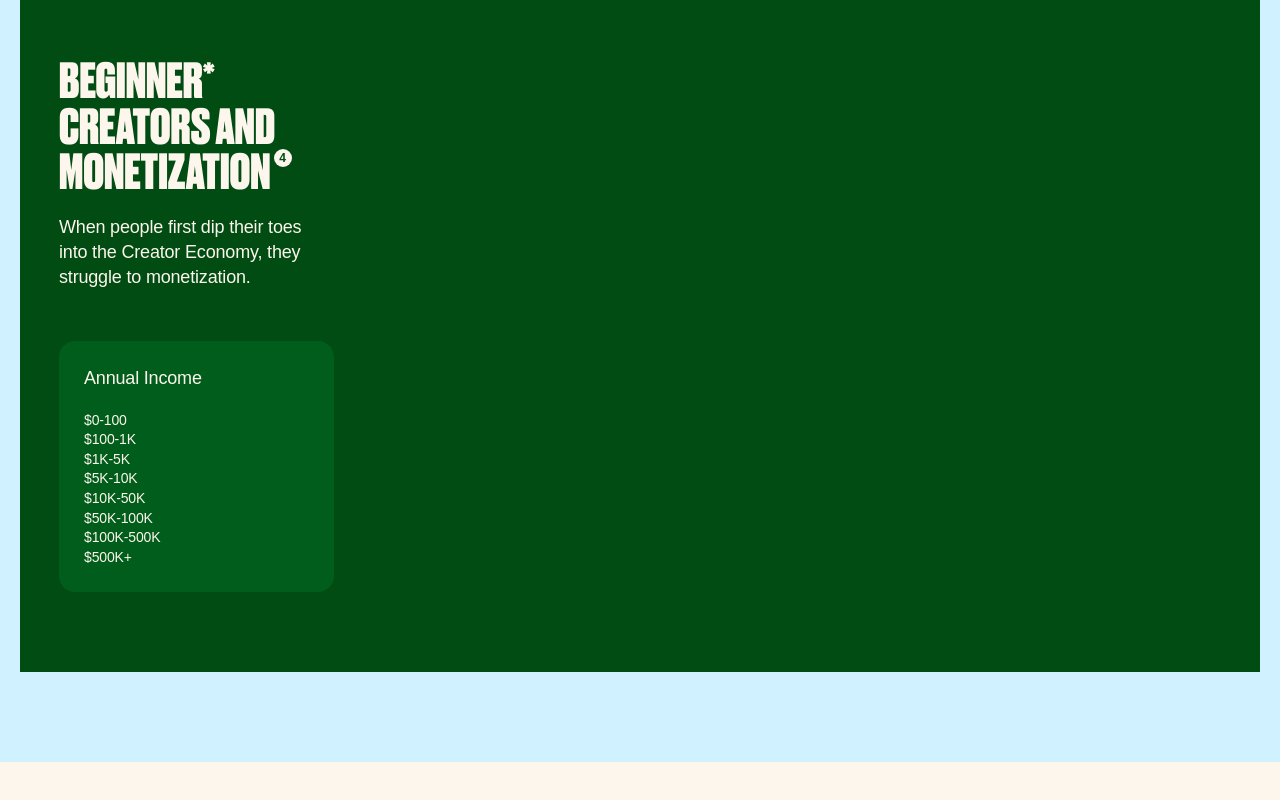
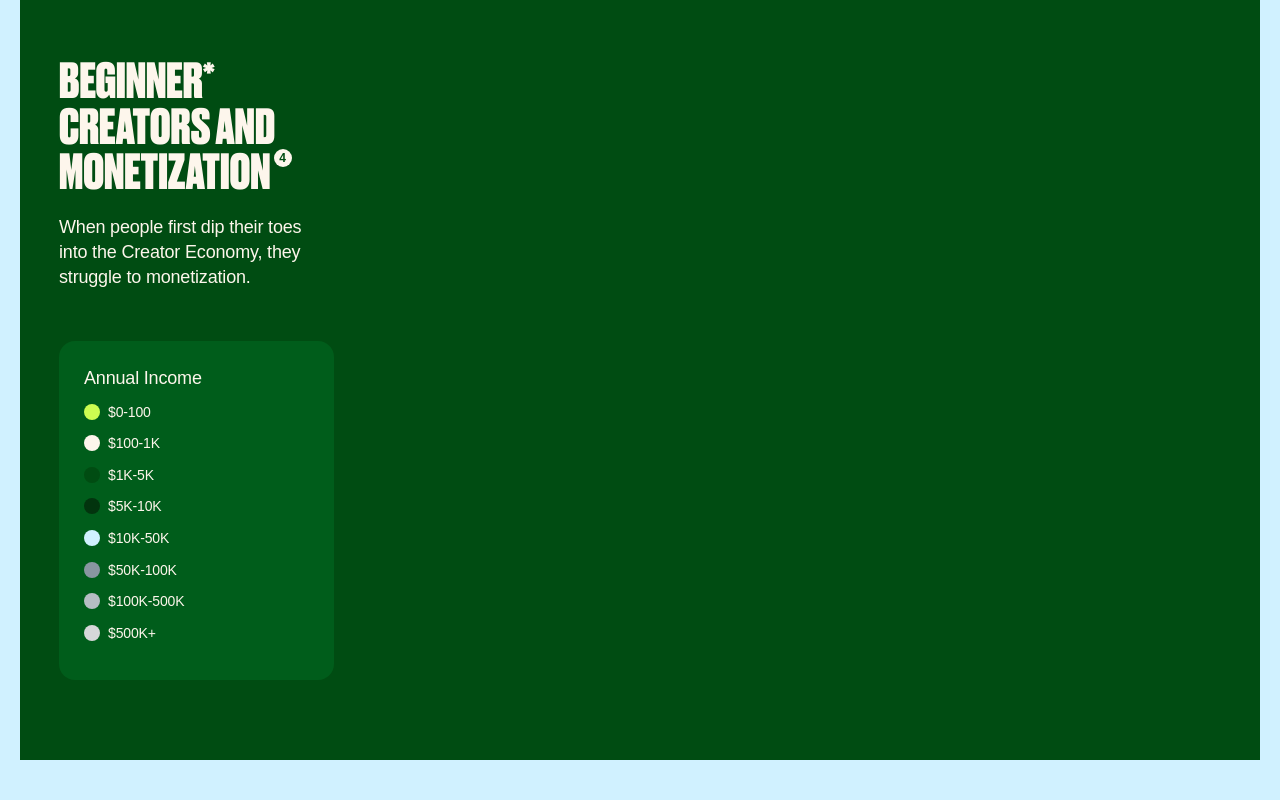
Before and after one commit to tlow87/creator-report, a Gatsby site: page / in a window 1280 px wide. Shown: the part 7476-8276 px from the top of the page. Before the commit the page ends 8238 px from the top, so only its background shows below. Built offline with nearby package versions, Linux system fonts and the light colour scheme; Gatsby itself is replaced by a stand-in of ours; a web font is replaced by a local one.

Commit message:
chapter 2, section 2 chart legend add. color palette add

```diff
--- a/src/components/ChapterTwo/ChapterTwo.css
+++ b/src/components/ChapterTwo/ChapterTwo.css
@@ -57,3 +57,12 @@
     border-radius: 16px;
     padding: 25px;
 }
+
+.ch_2-container .section_2-container .chart-container .chart-legend p {
+    margin-bottom: 12px;
+}
+
+.ch_2-container .section_2-container .chart-container .chart-legend p svg {
+    margin-right: 8px;
+    vertical-align: text-bottom;
+}
--- a/src/components/ChapterTwo/ChapterTwo.js
+++ b/src/components/ChapterTwo/ChapterTwo.js
@@ -56,14 +56,18 @@ const ChapterTwo = ({content}) => {
                             <p className="p2 peach mt-20">{content[0].section2_chart[0].subhead}</p>
                             <div className="chart-legend mt-50">
                                 <p className="p2 peach mb-20">Annual Income</p>
-                                <p className="p3 peach">$0-100</p>
-                                <p className="p3 peach">$100-1K</p>
-                                <p className="p3 peach">$1K-5K</p>
-                                <p className="p3 peach">$5K-10K</p>
-                                <p className="p3 peach">$10K-50K</p>
-                                <p className="p3 peach">$50K-100K</p>
-                                <p className="p3 peach">$100K-500K</p>
-                                <p className="p3 peach">$500K+</p>
+                                {
+                                    content[0].section2_chart[0].legend.map((item, index) => {
+                                        return(
+                                            <p className="p3 peach" key={`legend-item-${index}`}>
+                                                <svg className={`fill-${item.color}`} viewBox="0 0 16 16" xmlns="http://www.w3.org/2000/svg" width="16px" height="16px">
+                                                    <circle cx="8" cy="8" r="8"/>
+                                                </svg>
+                                                {item.value}
+                                            </p>
+                                        )
+                                    })
+                                }
                             </div>
                         </div>
                     </div>
--- a/src/components/css/helper.css
+++ b/src/components/css/helper.css
@@ -18,6 +18,7 @@
 .white { color: var(--white); }
 .forest-green { color: var(--forest-green); }
 .kelly-green { color: var(--kelly-green); }
+.leaf-green { color: var(--leaf-green); }
 .neon-green { color: var(--neon-green); }
 .sky-blue { color: var(--sky-blue); }
 .light-blue { color: var(--light-blue); }
@@ -32,6 +33,7 @@
 .bg-white { background: var(--white); }
 .bg-forest-green { background: var(--forest-green); }
 .bg-kelly-green { background: var(--kelly-green); }
+.bg-leaf-green { background: var(--leaf-green); }
 .bg-neon-green { background: var(--neon-green); }
 .bg-sky-blue { background: var(--sky-blue); }
 .bg-light-blue { background: var(--light-blue); }
@@ -40,6 +42,21 @@
 .bg-grey-200 { background: var(--grey-200); }
 .bg-grey-300 { background: var(--grey-300); }
 .bg-grey-400 { background: var(--grey-400); }
+
+/* Fill */
+.fill-black { fill: var(--black); }
+.fill-white { fill: var(--white); }
+.fill-forest-green { fill: var(--forest-green); }
+.fill-kelly-green { fill: var(--kelly-green); }
+.fill-leaf-green { fill: var(--leaf-green); }
+.fill-neon-green { fill: var(--neon-green); }
+.fill-sky-blue { fill: var(--sky-blue); }
+.fill-light-blue { fill: var(--light-blue); }
+.fill-peach { fill: var(--peach); }
+.fill-grey-100 { fill: var(--grey-100); }
+.fill-grey-200 { fill: var(--grey-200); }
+.fill-grey-300 { fill: var(--grey-300); }
+.fill-grey-400 { fill: var(--grey-400); }
 
 /*Flex Positioning Classes*/
 [class^="f-"] { display: flex; }
--- a/src/components/css/style.css
+++ b/src/components/css/style.css
@@ -22,6 +22,7 @@
   /* Brand Colors */
   --forest-green: #00370D;
   --kelly-green: #004C12;
+  --leaf-green: #00772A;
   --neon-green: #CCFC51;
   --sky-blue: #B7EAFF;
   --light-blue: #D0F1FF;
```
